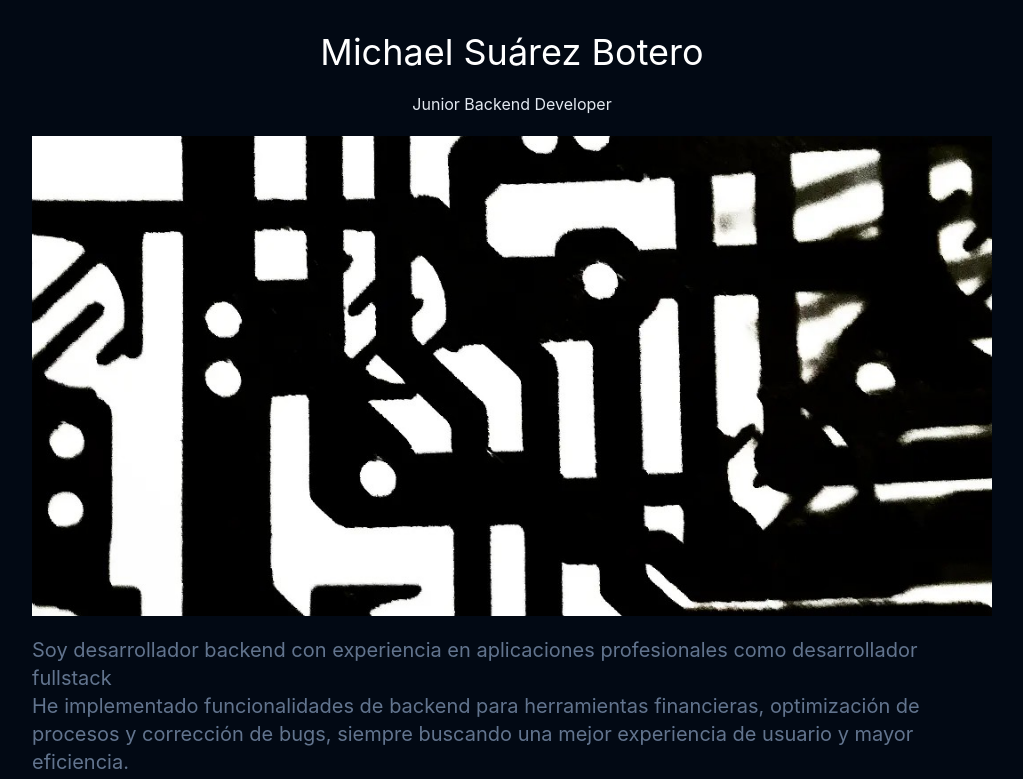
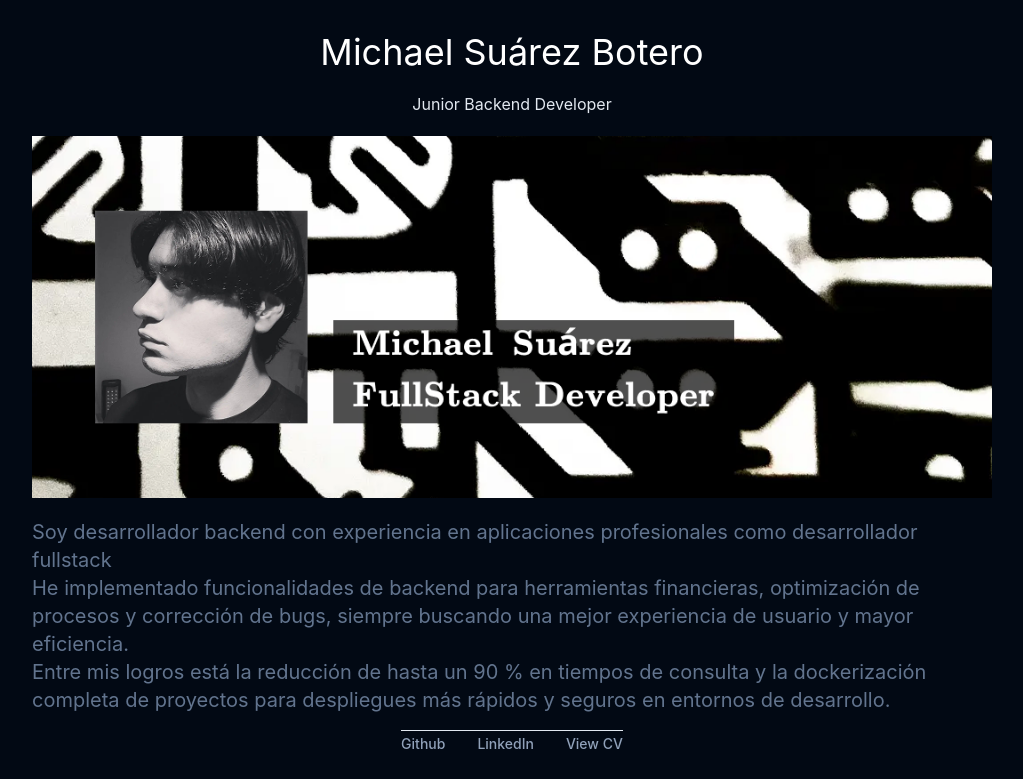
Before and after one commit to MikeSrz/MikeSrz.github.io, a Vue app: page / in a window 1280 px wide. Shown: the top 779 px of the page, without its empty margins (128-1151 px from the left). Built offline with nearby package versions, Linux system fonts and the light colour scheme.

Commit message:
Cambio en imagen

```diff
--- a/src/views/Home.vue
+++ b/src/views/Home.vue
@@ -3,7 +3,7 @@
     <div class="space-y-5 text-center">
       <h1 class="text-4xl text-white">Michael Suárez Botero</h1>
       <h3>Junior Backend Developer</h3>
-      <img src="@/assets/profile.jpg" alt="Profile Picture" class="profile-image" />
+      <img src="@/assets/profile.png" alt="Profile Picture" class="profile-image" />
       <p class="mt-2 text-xl text-slate-500 text-left dark:text-slate-400">
         Soy desarrollador backend con experiencia en aplicaciones profesionales como desarrollador fullstack<br>
         He implementado funcionalidades de backend para herramientas financieras, optimización de procesos y corrección de bugs, siempre buscando una mejor experiencia de usuario y mayor eficiencia.<br>
```
Also changed, not shown: src/assets/profile.jpg (deleted), src/assets/profile.png (added).
